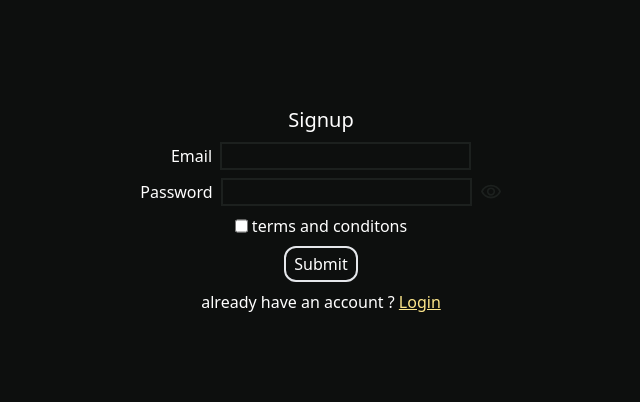
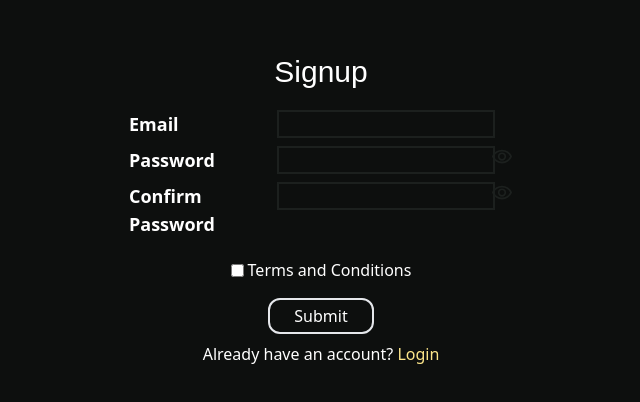
Before and after one commit to Nischa1Mv/passwordManager, a React (Create React App) app: page /signup in a window 1280 px wide. Shown: the part 190-592 px from the top of the page, without its empty margins (319-959 px from the left). Built offline with nearby package versions, Linux system fonts and the light colour scheme; no server answers; a web font is replaced by a local one.

Commit message:
auth UI, useReducer switched to useReducer for signup button ui changed , created InputWithLabel compoent created added to signup ,need to use it in login aswell,error handling for singup

```diff
--- a/src/auth/Signup.jsx
+++ b/src/auth/Signup.jsx
@@ -1,100 +1,152 @@
-import { useState } from "react";
+import { useReducer, useState } from "react";
 import { auth } from "./firebase";
 import { createUserWithEmailAndPassword } from "firebase/auth";
 import { useNavigate } from "react-router-dom";
+import InputWithLabel from "../custom Componets/inputWithLabel";
 
 function Signup() {
   const navigate = useNavigate();
-  const [email, setEmail] = useState("");
-  const [password, setPassword] = useState("");
-  const [ispasswordVisible, setIsPasswordVisible] = useState(false);
-  const [error, setError] = useState(null);
+  const [isPasswordVisible, setIsPasswordVisible] = useState(false);
+  const [isCPasswordVisible, setIsCPasswordVisible] = useState(false);
+  const [isTermsAccepted, setIsTermsAccepted] = useState(false);
+  const [isLoading, setIsLoading] = useState(false);
+
+  const initialState = {
+    email: "",
+    password: "",
+    confirm_password: "",
+    error: null,
+    isLoggedIn: false,
+  };
+
+  const reducer = (state, action) => {
+    switch (action.type) {
+      case "SET_EMAIL":
+        return { ...state, email: action.payload };
+      case "SET_PASSWORD":
+        return { ...state, password: action.payload };
+      case "SET_CONFIRM_PASSWORD":
+        return { ...state, confirm_password: action.payload };
+      case "SIGNUP_SUCCESS":
+        return { ...state, isLoggedIn: true, error: null };
+      case "SIGNUP_FAILURE":
+        return { ...state, error: action.payload };
+      case "LOGOUT":
+        return initialState;
+      default:
+        return state;
+    }
+  };
+
+  const [state, dispatch] = useReducer(reducer, initialState);
+  const { email, password, confirm_password, error } = state;
+
   const AuthSignup = async (e) => {
     e.preventDefault();
+    setIsLoading(true);
 
-    createUserWithEmailAndPassword(auth, email, password)
-      .then((userCredential) => {
-        const user = userCredential.user;
-        console.log(user);
-      })
-      .catch((error) => {
-        setError(error);
-        console.log(error.code, error.message);
+    if (!isTermsAccepted) {
+      dispatch({
+        type: "SIGNUP_FAILURE",
+        payload: "You must accept the terms.",
       });
+      setIsLoading(false);
+      return;
+    }
+
+    if (password !== confirm_password) {
+      dispatch({ type: "SIGNUP_FAILURE", payload: "Passwords do not match." });
+      setIsLoading(false);
+      return;
+    }
+
+    try {
+      await createUserWithEmailAndPassword(auth, email, password);
+      dispatch({ type: "SIGNUP_SUCCESS" });
+      navigate("/");
+    } catch (error) {
+      let errorMessage = error.message;
+      switch (error.code) {
+        case "auth/email-already-in-use":
+          errorMessage = "Email already in use";
+          break;
+        case "auth/weak-password":
+          errorMessage = "Password is too weak";
+          break;
+        default:
+          errorMessage = error.message;
+      }
+      dispatch({ type: "SIGNUP_FAILURE", payload: errorMessage });
+    } finally {
+      setIsLoading(false);
+    }
   };
+
   return (
-    <div className=" w-screen h-screen text-white flex items-center justify-center">
-      <form className="flex flex-col justify-center items-center gap-2">
+    <div className="w-screen h-screen text-white flex items-center justify-center">
+      <form
+        className="flex flex-col justify-center items-center gap-2"
+        onSubmit={AuthSignup}
+      >
+        <div className="text-3xl font-amsterdam mb-3">Signup</div>
+
+        <InputWithLabel
+          label="Email"
+          value={email}
+          onChange={(e) =>
+            dispatch({ type: "SET_EMAIL", payload: e.target.value })
+          }
+          type="email"
+        />
+        <InputWithLabel
+          label="Password"
+          value={password}
+          onChange={(e) =>
+            dispatch({ type: "SET_PASSWORD", payload: e.target.value })
+          }
+          type={isPasswordVisible ? "text" : "password"}
+          isPasswordVisible={isPasswordVisible}
+          setIsPasswordVisible={setIsPasswordVisible}
+        />
+        <InputWithLabel
+          label="Confirm Password"
+          value={confirm_password}
+          onChange={(e) =>
+            dispatch({ type: "SET_CONFIRM_PASSWORD", payload: e.target.value })
+          }
+          type={isCPasswordVisible ? "text" : "password"}
+          isPasswordVisible={isCPasswordVisible}
+          setIsPasswordVisible={setIsCPasswordVisible}
+        />
+
+        <div className="flex items-center gap-1 mt-3">
+          <input
+            type="checkbox"
+            checked={isTermsAccepted}
+            onChange={() => setIsTermsAccepted(!isTermsAccepted)}
+          />
+          <p>Terms and Conditions</p>
+        </div>
         {error && (
-          <>
-            <div className="flex flex-col justify-center items-center text-yellow-300">
-              {" "}
-              <div> Error Occured: {error.message}</div>{" "}
-              <div> Error code: {error.code}</div>
-            </div>
-          </>
+          <div className="flex flex-col justify-center items-center text-red-500">
+            <div>Error Occurred: {error}</div>
+          </div>
         )}
-        <div className="text-xl">Signup</div>
-        <div className="gap-2 flex justify-center items-center">
-          <span className="">Email</span>
-          <input
-            className="border-2 border-[#1c201e] bg-transparent focus:outline-none px-2"
-            type="email"
-            onChange={(e) => {
-              setEmail(e.target.value);
-            }}
-          />
-        </div>
-        <div className="flex justify-center items-center gap-2">
-          <span>Password</span>
-          <input
-            className="border-2 border-[#1c201e] bg-transparent focus:outline-none px-2"
-            type={`${ispasswordVisible ? "text" : "password"}`}
-            onChange={(e) => {
-              setPassword(e.target.value);
-            }}
-          />
-          <button
-            type="button"
-            onClick={(e) => setIsPasswordVisible(!ispasswordVisible)}
-          >
-            {ispasswordVisible ? (
-              <svg
-                xmlns="http://www.w3.org/2000/svg"
-                height="22px"
-                viewBox="0 -960 960 960"
-                width="22px"
-                fill="#1c201e"
-              >
-                <path d="m644-428-58-58q9-47-27-88t-93-32l-58-58q17-8 34.5-12t37.5-4q75 0 127.5 52.5T660-500q0 20-4 37.5T644-428Zm128 126-58-56q38-29 67.5-63.5T832-500q-50-101-143.5-160.5T480-720q-29 0-57 4t-55 12l-62-62q41-17 84-25.5t90-8.5q151 0 269 83.5T920-500q-23 59-60.5 109.5T772-302Zm20 246L624-222q-35 11-70.5 16.5T480-200q-151 0-269-83.5T40-500q21-53 53-98.5t73-81.5L56-792l56-56 736 736-56 56ZM222-624q-29 26-53 57t-41 67q50 101 143.5 160.5T480-280q20 0 39-2.5t39-5.5l-36-38q-11 3-21 4.5t-21 1.5q-75 0-127.5-52.5T300-500q0-11 1.5-21t4.5-21l-84-82Zm319 93Zm-151 75Z" />
-              </svg>
-            ) : (
-              <svg
-                xmlns="http://www.w3.org/2000/svg"
-                height="22px"
-                viewBox="0 -960 960 960"
-                width="22px"
-                fill="#1c201e"
-              >
-                <path d="M480-320q75 0 127.5-52.5T660-500q0-75-52.5-127.5T480-680q-75 0-127.5 52.5T300-500q0 75 52.5 127.5T480-320Zm0-72q-45 0-76.5-31.5T372-500q0-45 31.5-76.5T480-608q45 0 76.5 31.5T588-500q0 45-31.5 76.5T480-392Zm0 192q-146 0-266-81.5T40-500q54-137 174-218.5T480-800q146 0 266 81.5T920-500q-54 137-174 218.5T480-200Zm0-300Zm0 220q113 0 207.5-59.5T832-500q-50-101-144.5-160.5T480-720q-113 0-207.5 59.5T128-500q50 101 144.5 160.5T480-280Z" />
-              </svg>
-            )}
-          </button>
-        </div>
-        <div className="flex gap-1">
-          <input type="checkbox" />
-          <p>terms and conditons</p>
-        </div>
-        <button className="px-2 py-1 border-2 rounded-xl " onClick={AuthSignup}>
-          Submit
+        <button
+          className={`px-6 py-1 mt-2 border-2 rounded-xl transition-transform duration-200 cursor-pointer ${
+            isLoading ? "opacity-50 " : "hover:scale-105"
+          }`}
+          type="submit"
+          disabled={isLoading || !isTermsAccepted || !email || !password}
+        >
+          {isLoading ? "Logging In..." : "Submit"}
         </button>
+
         <div>
-          already have an account ?{" "}
+          Already have an account?{" "}
           <span
-            className="text-amber-200 underline cursor-pointer"
-            onClick={() => {
-              navigate("/login");
-            }}
+            className="text-amber-200 cursor-pointer mt-1"
+            onClick={() => navigate("/login")}
           >
             Login
           </span>
--- a/src/auth/login.jsx
+++ b/src/auth/login.jsx
@@ -90,7 +90,7 @@ function Login() {
     <>
       <div className=" w-screen h-screen text-white flex items-center justify-center">
         <form className="flex flex-col justify-center items-center gap-2">
-          <div className="text-3xl  font-amsterdam">Login </div>
+          <div className="text-3xl  font-amsterdam mb-3">Login </div>
           <div className="gap-2 flex justify-center items-center">
             <span className="text-lg font-semibold mr-2">Email</span>
             <input
@@ -116,7 +116,6 @@ function Login() {
             <button
               type="button"
               onClick={(e) => setIsPasswordVisible(!isPasswordVisible)}
-              // onClick={ setIsPasswordVisible(!isPasswordVisible)}
             >
               {isPasswordVisible ? (
                 <svg
--- /dev/null
+++ b/src/custom Componets/inputWithLabel.jsx
@@ -0,0 +1,64 @@
+import React from "react";
+
+const EyeOpenIcon = () => (
+  <svg
+    xmlns="http://www.w3.org/2000/svg"
+    height="22px"
+    viewBox="0 -960 960 960"
+    width="22px"
+    fill="#1c201e"
+  >
+    <path d="m644-428-58-58q9-47-27-88t-93-32l-58-58q17-8 34.5-12t37.5-4q75 0 127.5 52.5T660-500q0 20-4 37.5T644-428Zm128 126-58-56q38-29 67.5-63.5T832-500q-50-101-143.5-160.5T480-720q-29 0-57 4t-55 12l-62-62q41-17 84-25.5t90-8.5q151 0 269 83.5T920-500q-23 59-60.5 109.5T772-302Zm20 246L624-222q-35 11-70.5 16.5T480-200q-151 0-269-83.5T40-500q21-53 53-98.5t73-81.5L56-792l56-56 736 736-56 56ZM222-624q-29 26-53 57t-41 67q50 101 143.5 160.5T480-280q20 0 39-2.5t39-5.5l-36-38q-11 3-21 4.5t-21 1.5q-75 0-127.5-52.5T300-500q0-11 1.5-21t4.5-21l-84-82Zm319 93Zm-151 75Z" />
+  </svg>
+);
+
+const EyeClosedIcon = () => (
+  <svg
+    xmlns="http://www.w3.org/2000/svg"
+    height="22px"
+    viewBox="0 -960 960 960"
+    width="22px"
+    fill="#1c201e"
+  >
+    <path d="M480-320q75 0 127.5-52.5T660-500q0-75-52.5-127.5T480-680q-75 0-127.5 52.5T300-500q0 75 52.5 127.5T480-320Zm0-72q-45 0-76.5-31.5T372-500q0-45 31.5-76.5T480-608q45 0 76.5 31.5T588-500q0 45-31.5 76.5T480-392Zm0 192q-146 0-266-81.5T40-500q54-137 174-218.5T480-800q146 0 266 81.5T920-500q-54 137-174 218.5T480-200Zm0-300Zm0 220q113 0 207.5-59.5T832-500q-50-101-144.5-160.5T480-720q-113 0-207.5 59.5T128-500q50 101 144.5 160.5T480-280Z" />
+  </svg>
+);
+
+function InputWithLabel({
+  label,
+  value,
+  onChange,
+  type = "text",
+  isPasswordVisible,
+  setIsPasswordVisible,
+}) {
+  const isEmailField = type === "email";
+
+  return (
+    <div className="flex justify-start items-start gap-3 relative  w-[30vw] ">
+      <label htmlFor={label} className="sr-only ">
+        {label}
+      </label>
+      <span className="text-lg font-semibold mr-2 w-[10vw]">{label}</span>
+      <input
+        id={label}
+        value={value}
+        className="border-2 border-[#1c201e] bg-transparent focus:outline-none px-2 w-[17vw] "
+        type={isPasswordVisible && !isEmailField ? "text" : type}
+        onChange={onChange}
+      />
+      {!isEmailField && (
+        <button
+          type="button"
+          onClick={() => setIsPasswordVisible((prev) => !prev)}
+          aria-label={isPasswordVisible ? "Hide password" : "Show password"}
+          className="hover:opacity-80 absolute right-0"
+        >
+          {isPasswordVisible ? <EyeOpenIcon /> : <EyeClosedIcon />}
+        </button>
+      )}
+    </div>
+  );
+}
+
+export default InputWithLabel;
```
